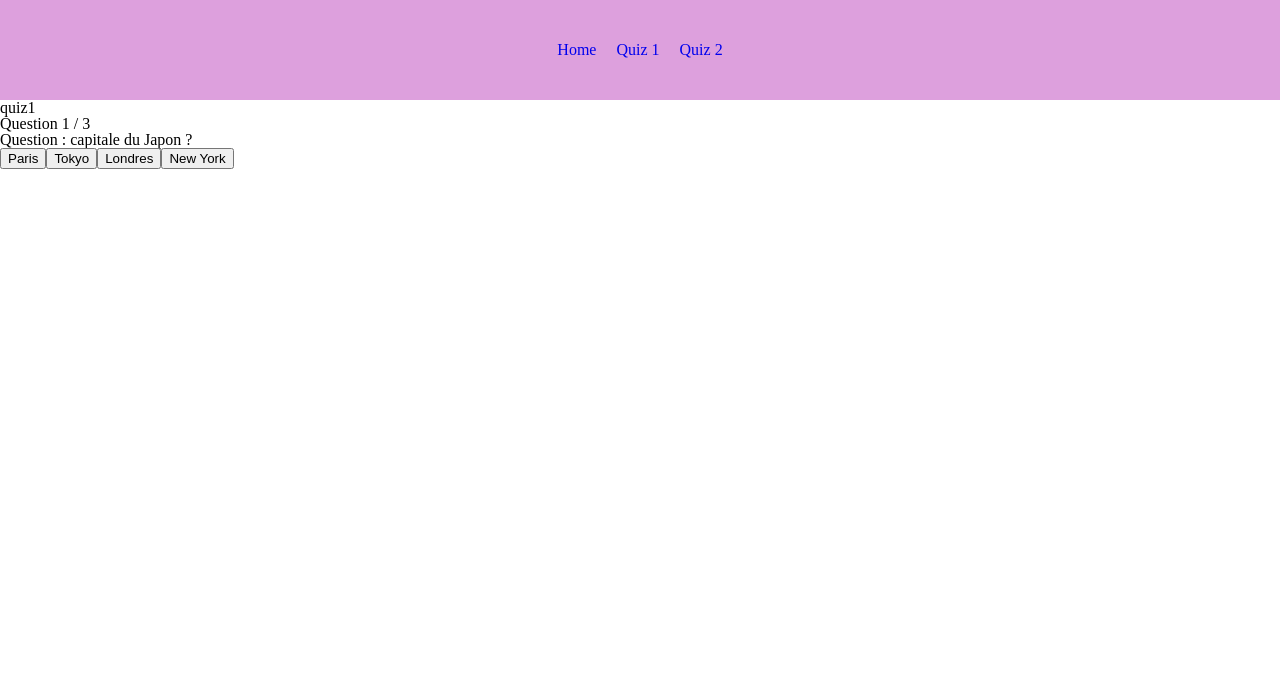
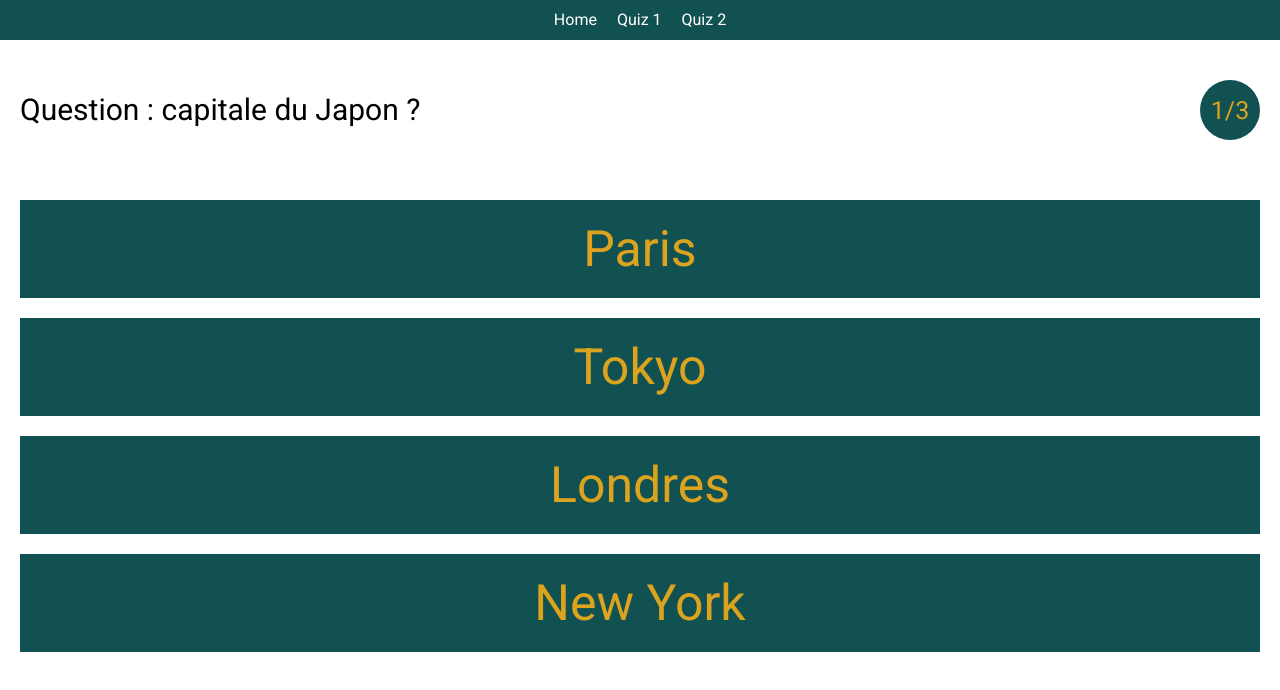
Before and after one commit to Mathieught/React_Mathieu_Gauchet-Elise_Knowles, a React (Create React App) app: page /quiz1 in a window 1280 px wide. Shown: the top 690 px of the page. Built offline with nearby package versions, Linux system fonts and the light colour scheme.

Commit message:
[edit] style quiz

```diff
--- a/src/App.js
+++ b/src/App.js
@@ -8,7 +8,6 @@ import {BrowserRouter as Router, Route} from 'react-router-dom'
 
 function App() {
   return (
-
     <div className="App">
       <Router>
         <Header/>
--- a/src/Sass/_base.scss
+++ b/src/Sass/_base.scss
@@ -1,7 +1,24 @@
-@import "components/_reset.scss";
-@import "components/_header.scss";
-@import "helpers/_var.scss";
+@import "components/_reset";
+@import "components/_header";
+@import "helpers/_var";
+@import "components/answer/_answerContainer";
+
+*{
+  font-family: 'Roboto', sans-serif !important;
+}
 
 section{
-  height: 100vh;
+  height: 95vh;
+  // display: flex;
+  // justify-content: center;
+  // align-items: center;
+  // flex-direction: column;
 }
+.title{
+  height: 100px;
+  font-size: 50px;
+  font-weight: bold;
+  display: flex;
+  justify-content: center;
+  align-items: center;
+}
--- a/src/Sass/components/_header.scss
+++ b/src/Sass/components/_header.scss
@@ -1,7 +1,9 @@
+@import '../helpers/var';
+
 header{
   width: 100%;
-  height: 100px;
-  background-color: plum;
+  height: 5vh;
+  background-color: $green;
   display: flex;
   justify-content: center;
   align-items: center;
--- a/src/Sass/components/_reset.scss
+++ b/src/Sass/components/_reset.scss
@@ -33,3 +33,9 @@ q {
 table {
   border-collapse: collapse;
   border-spacing: 0; }
+button{
+  border: none;}
+
+a{
+  color: #fff;
+}
--- /dev/null
+++ b/src/Sass/components/answer/_answerBtn.scss
@@ -0,0 +1,8 @@
+@import '../../helpers/var';
+
+.answerBtn{
+  font-size: 50px;
+  background-color: $green;
+  padding:20px;
+  color: $yellow;
+}
--- /dev/null
+++ b/src/Sass/components/answer/_answerContainer.scss
@@ -0,0 +1,11 @@
+@import '../../helpers/var';
+@import './answerBtn';
+@import './topContainer';
+
+.answerContainer{
+  padding: 20px;
+  height: 50%;
+  display: grid;
+  grid-template-columns: 1fr;
+  grid-gap: 20px 0;
+}
--- /dev/null
+++ b/src/Sass/components/answer/_topContainer.scss
@@ -0,0 +1,27 @@
+@import '../../helpers/var';
+
+.topContainer{
+  height: 100px;
+  display: flex;
+  justify-content: space-between;
+  align-items: center;
+  padding: 20px;
+}
+
+.question-count {
+  width: 60px;
+  height: 60px;
+  display: flex;
+  justify-content: center;
+  align-items: center;
+  background-color: $green;
+  border-radius: 50%;
+  span{
+    color: $yellow ;
+    font-size: 25px;
+  }
+}
+
+.question-content p{
+  font-size: 30px;
+}
--- a/src/Sass/helpers/_var.scss
+++ b/src/Sass/helpers/_var.scss
@@ -1,2 +1,3 @@
-$purple: purple;
-$blue: blue;
+$green: #125151;
+$yellow:#DCA31F;
+@import url('https://fonts.googleapis.com/css2?family=Roboto:wght@300;400;500;700;900&display=swap');
--- a/src/components/quiz1.js
+++ b/src/components/quiz1.js
@@ -3,14 +3,7 @@ import NextQuestion from '../hooks/NextQuestion'
 function Quiz1(){
 
   return(
-    <div>
-      <h1>quiz1</h1>
-
-          <div className="question-section">
-            <NextQuestion/>
-          </div>
-
-    </div>
+      <NextQuestion/>
   )
 }
 
--- a/src/components/quiz2.js
+++ b/src/components/quiz2.js
@@ -1,8 +1,8 @@
 function quiz2(){
   return(
-    <div>
+    <section>
       <h1>quiz2</h1>
-    </div>
+    </section>
   )
 }
 
--- a/src/hooks/NextQuestion.js
+++ b/src/hooks/NextQuestion.js
@@ -31,35 +31,35 @@ function NextQuestion() {
 
     const AnswersOptions = () => {
         return (
-            <div>
+            <div class="answerContainer">
                 {data.questions[currentQuestion].answersOptions.map((answersOptions) =>
-                    <button onClick={(e) => handleQuestion(e, "value")} value={answersOptions.answer} > {answersOptions.answer} </button>
+                    <button class="answerBtn" onClick={(e) => handleQuestion(e, "value")} value={answersOptions.answer} > {answersOptions.answer} </button>
                 )}
             </div>
             )
     }
 
     return(
-        <div>
+        <section>
+            {/* <h1 class="title">quiz1</h1> */}
             { SeeResult ? (
                 <div>  score : {Score} </div>
             ) : (
                 <>
-                    <div className="question-count">
-                        <span>Question {currentQuestion + 1} / {data.questions.length} </span>
-                    </div>
-
+                <div class="topContainer">
                     <div className="question-content">
                         <p> Question : { data.questions[currentQuestion].question} </p>
                     </div>
-
-                    <div className="answers-section">
-                        <AnswersOptions/>
+                    <div className="question-count">
+                        <span>{currentQuestion + 1}/{data.questions.length}</span>
                     </div>
+                </div>
+                <div className="answers-section">
+                    <AnswersOptions/>
+                </div>
                 </>
             ) }
-
-        </div>
+        </section>
     );
 
 }
```
Also changed, not shown: src/Sass/components/_btnQuiz.scss (deleted).
